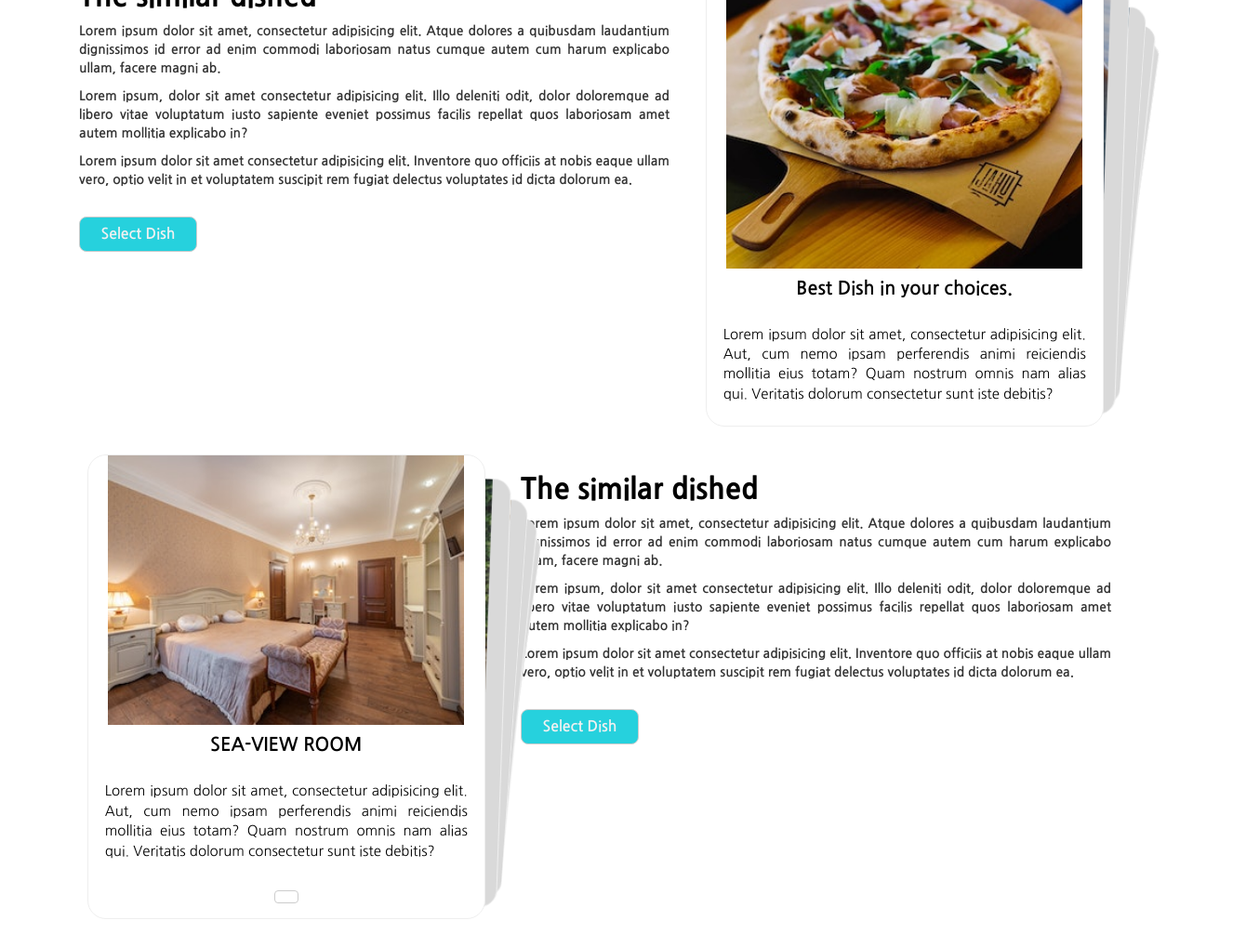
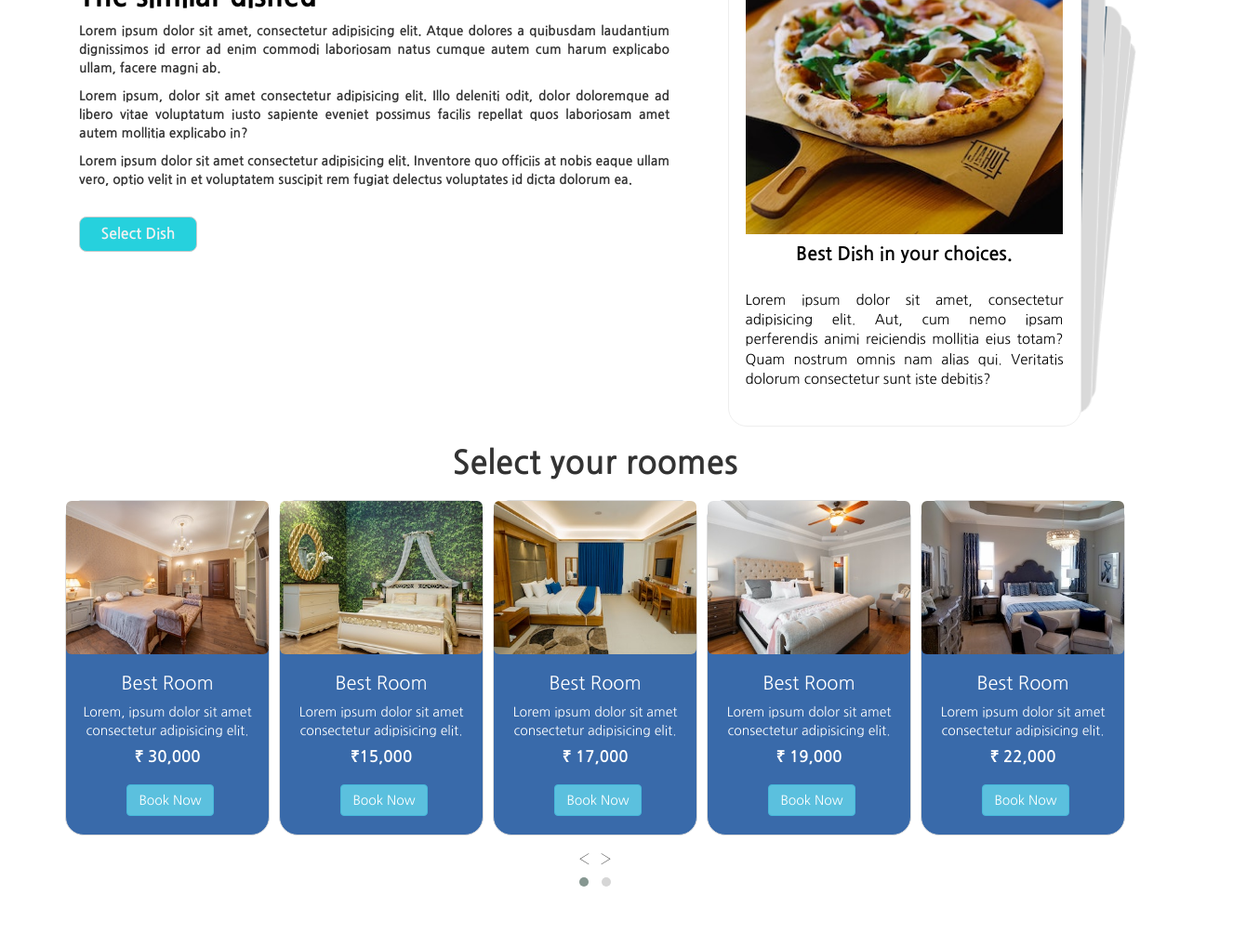
Before and after one commit to dongarepranali/hotel, a plain HTML site: page imdex.html in a window 1280 px wide. Shown: the part 333-1352 px from the top of the page at 93% size, 1340 px wide, since content can reach past the window. After the commit the page ends 1297 px from the top, so only its background shows below. Drawn offline with nearby package versions, Linux system fonts and the light colour scheme; a web font is replaced by a local one.

Commit message:
website complete

```diff
--- a/css/style.css
+++ b/css/style.css
@@ -71,6 +71,9 @@
    color:#fff;
    font-size:45px;
    font-weight:600;
+   position: relative;
+   left:70%;
+   top:10px;
 }
 /* swiper section  */
 .food-secation{
@@ -102,7 +105,7 @@
     padding:0;
 }
 .food-secation .select-dish .swiper{
-    width:90%;
+    width:80%;
     height:500px;
 }
 .food-secation .select-dish .swiper-slide{
@@ -119,7 +122,6 @@
 }
 .food-secation .select-dish .dish1 img{
     width:90%;
-
 }
 .food-secation .select-dish .dish1 img:hover{
     border-radius: 20px;
@@ -139,8 +141,43 @@
     color: #000;
     font-weight: 500;
 }
-.food-secation .select-dish.textarea p{
-    padding-left:30px;
+/* owl carousel */
+.room-option h1{
+    text-align: center;
+    margin-bottom: 20px;
+    font-weight: 600;
+    font-size: 35px;
+}
+.owl-carousel .item{
+    margin:0;
+    padding:0;
+}
+.owl-carousel .item {
+    width:100%;
+    background-color:#396aaa;
+    border:1px solid #dbdbdb;
+    border-radius:20px;
+    align-items:center !important;
+    color:#fff;
+}
+.owl-carousel .item h3{
+    text-align:center;
+    font-size:20px;
+    font-weight:500;
+}
+.owl-carousel .item h4{
+    text-align:center;
+    font-size:17px;
+    font-weight:600;
+}
+.owl-carousel .item p{
+    text-align:center;
+}
+.owl-carousel .item  button{
+   position: relative;
+   left:30%;
+   margin-top:10px;
+   margin-bottom:20px;
 }
 @media only screen and (max-width:600px){
     .big-wrapper .navigation-line{
@@ -156,13 +193,10 @@
         height:auto;
         margin: 0 auto;
     }
-    .main .text h1{
-        text-align:center;
-        font-size:25px;
-        font-weight:600;
-        padding-left:30px;
-        position: relative;
-        top:none;
+    .main .text{
+        position: absolute;
+        width: 100% !important;
+        margin:0 auto;
     }
     /* second section */
     .food-secation .food-info{
--- a/imdex.html
+++ b/imdex.html
@@ -9,8 +9,8 @@
     <link rel="stylesheet" href="css/style.css">
     <!-- card slider link -->
     <link rel="stylesheet" href="https://unpkg.com/swiper/swiper-bundle.min.css"/>
-
-
+    <link rel="stylesheet" href="https://cdnjs.cloudflare.com/ajax/libs/OwlCarousel2/2.3.4/assets/owl.carousel.min.css" integrity="sha512-tS3S5qG0BlhnQROyJXvNjeEM4UpMXHrQfTGmbQ1gKmelCxlSEBUaxhRBj/EFTzpbP4RVSrpEikbmdJobCvhE3g==" crossorigin="anonymous" referrerpolicy="no-referrer" />
+    <link rel="stylesheet" href="https://cdnjs.cloudflare.com/ajax/libs/OwlCarousel2/2.3.4/assets/owl.theme.default.min.css" integrity="sha512-sMXtMNL1zRzolHYKEujM2AqCLUR9F2C4/05cdbxjjLSRvMQIciEPCQZo++nk7go3BtSuK9kfa/s+a4f4i5pLkw==" crossorigin="anonymous" referrerpolicy="no-referrer" />
     <title>Taj Hotel</title>
 </head>
 <body>
@@ -73,8 +73,10 @@
               <div class="swiper-wrapper">
                 <div class="swiper-slide dish1">
                    <img src="image/dish1.jpg" alt="">
+
                    <h4>Best Dish in your choices.</h4>
                    <p>Lorem ipsum dolor sit amet, consectetur adipisicing elit. Aut, cum nemo ipsam perferendis animi reiciendis mollitia eius totam? Quam nostrum omnis nam alias qui. Veritatis dolorum consectetur sunt iste debitis?</p>
+
                 </div>
                 <div class="swiper-slide dish1">
                   <img src="image/dish2.jpg" alt="">
@@ -120,70 +122,61 @@
              </div>
           </div>
       </div>
-    <!-- swiper js link -->
-    <!-- hotel roomes  -->
-    <div class="container food-secation" id="room">
-      <div class="col-lg-5 select-dish">
-         <div class="swiper mySwiper">
-          <div class="swiper-wrapper textarea">
-            <div class="swiper-slide dish1">
-               <img src="image/room1.jpg" alt="">
-               <h4>SEA-VIEW ROOM</h4>
-               <p>Lorem ipsum dolor sit amet, consectetur adipisicing elit. Aut, cum nemo ipsam perferendis animi reiciendis mollitia eius totam? Quam nostrum omnis nam alias qui. Veritatis dolorum consectetur sunt iste debitis?</p>
-               <button class="btn btn-default"></button>
+      <!-- owl carousel -->
+      <div class="container room-option">
+          <h1>Select your roomes</h1>
+      <div class="owl-carousel owl-theme">
+        <div class="item">
+          <img src="image/room1.jpg" alt="" class="img-rounded">
+          <h3>Best Room</h3>
+          <p>Lorem, ipsum dolor sit amet consectetur adipisicing elit.</p>
+          <h4>₹ 30,000</h4>
+          <button class="btn btn-info">Book Now</button>
         </div>
-            <div class="swiper-slide dish1">
-              <img src="image/room2.jpg" alt="">
-              <h4></h4>
-              <p>Lorem ipsum dolor sit amet, consectetur adipisicing elit. Aut, cum nemo ipsam perferendis animi reiciendis mollitia eius totam? Quam nostrum omnis nam alias qui. Veritatis dolorum consectetur sunt iste debitis?</p>
+        <div class="item">
+          <img src="image/room2.jpg" alt="" class="img-rounded">
+          <h3>Best Room</h3>
+          <p>Lorem ipsum dolor sit amet consectetur adipisicing elit.</p>
+          <h4>₹15,000</h4>
+          <button class="btn btn-info">Book Now</button>
         </div>
-            <div class="swiper-slide dish1">
-              <img src="image/room3.jpg" alt="">
-              <h4></h4>
-              <p>Lorem ipsum dolor sit amet, consectetur adipisicing elit. Aut, cum nemo ipsam perferendis animi reiciendis mollitia eius totam? Quam nostrum omnis nam alias qui. Veritatis dolorum consectetur sunt iste debitis?</p>
+        <div class="item">
+          <img src="image/room3.jpg" alt="" class="img-rounded">
+          <h3>Best Room</h3>
+          <p>Lorem ipsum dolor sit amet consectetur adipisicing elit.</p>
+          <h4>₹ 17,000</h4>
+          <button class="btn btn-info">Book Now</button>
         </div>
-            <div class="swiper-slide dish1">
-              <img src="image/room4.jpg" alt="">
-              <h4></h4>
-              <p>Lorem ipsum dolor sit amet, consectetur adipisicing elit. Aut, cum nemo ipsam perferendis animi reiciendis mollitia eius totam? Quam nostrum omnis nam alias qui. Veritatis dolorum consectetur sunt iste debitis?</p>
+        <div class="item">
+          <img src="image/room4.jpg" alt="" class="img-rounded">
+          <h3>Best Room</h3>
+          <p>Lorem ipsum dolor sit amet consectetur adipisicing elit.</p>
+          <h4>₹ 19,000</h4>
+          <button class="btn btn-info">Book Now</button>
         </div>
-            <div class="swiper-slide dish1">
-              <img src="image/room5.jpg" alt="">
-              <h4></h4>
-              <p>Lorem ipsum dolor sit amet, consectetur adipisicing elit. Aut, cum nemo ipsam perferendis animi reiciendis mollitia eius totam? Quam nostrum omnis nam alias qui. Veritatis dolorum consectetur sunt iste debitis?</p>
+        <div class="item">
+          <img src="image/room5.jpg" alt="" class="img-rounded">
+          <h3>Best Room</h3>
+          <p>Lorem ipsum dolor sit amet consectetur adipisicing elit.</p>
+          <h4>₹ 22,000</h4>
+          <button class="btn btn-info">Book Now</button>
         </div>
-            <div class="swiper-slide dish1">
-              <img src="image/room6.jpg" alt="">
-              <h4></h4>
-              <p>Lorem ipsum dolor sit amet, consectetur adipisicing elit. Aut, cum nemo ipsam perferendis animi reiciendis mollitia eius totam? Quam nostrum omnis nam alias qui. Veritatis dolorum consectetur sunt iste debitis?</p>
+        <div class="item">
+          <img src="image/room6.jpg" alt="" class="img-rounded">
+          <h3>Best Room</h3>
+          <p>Lorem ipsum dolor sit amet consectetur adipisicing elit.</p>
+          <h4>₹25,000</h4>
+          <button class="btn btn-info">Book Now</button>
         </div>
-            <div class="swiper-slide dish1">
-              <img src="image/room7.jpg" alt="">
-              <h4></h4>
-              <p>Lorem ipsum dolor sit amet, consectetur adipisicing elit. Aut, cum nemo ipsam perferendis animi reiciendis mollitia eius totam? Quam nostrum omnis nam alias qui. Veritatis dolorum consectetur sunt iste debitis?</p>
-            </div>
-            <div class="swiper-slide dish1">
-              <img src="image/room8.jpg" alt="">
-              <h4></h4>
-              <p>Lorem ipsum dolor sit amet, consectetur adipisicing elit. Aut, cum nemo ipsam perferendis animi reiciendis mollitia eius totam? Quam nostrum omnis nam alias qui. Veritatis dolorum consectetur sunt iste debitis?</p>
-            </div>
-            <div class="swiper-slide dish1">
-              <img src="image/room9.jpg" alt="">
-              <h4></h4>
-              <p>Lorem ipsum dolor sit amet, consectetur adipisicing elit. Aut, cum nemo ipsam perferendis animi reiciendis mollitia eius totam? Quam nostrum omnis nam alias qui. Veritatis dolorum consectetur sunt iste debitis?</p>
+
     </div>
   </div>
-         </div>
-      </div>
-      <div class="col-lg-7 food-info">
-        <h3>The similar dished</h3>
-        <p>Lorem ipsum dolor sit amet, consectetur adipisicing elit. Atque dolores a quibusdam laudantium dignissimos id error ad enim commodi laboriosam natus cumque autem cum harum explicabo ullam, facere magni ab.</p>
-        <p>Lorem ipsum, dolor sit amet consectetur adipisicing elit. Illo deleniti odit, dolor doloremque ad libero vitae voluptatum iusto sapiente eveniet possimus facilis repellat quos laboriosam amet autem mollitia explicabo in?</p>
-        <p>Lorem ipsum dolor sit amet consectetur adipisicing elit. Inventore quo officiis at nobis eaque ullam vero, optio velit in et voluptatem suscipit rem fugiat delectus voluptates id dicta dolorum ea.</p>
-        <button class="btn btn-default select-button">Select Dish</button>
-      </div>
-  </div>
+      <!-- owl carousel  link -->
+      <script src="https://cdnjs.cloudflare.com/ajax/libs/jquery/3.7.0/jquery.min.js" integrity="sha512-3gJwYpMe3QewGELv8k/BX9vcqhryRdzRMxVfq6ngyWXwo03GFEzjsUm8Q7RZcHPHksttq7/GFoxjCVUjkjvPdw==" crossorigin="anonymous" referrerpolicy="no-referrer"></script>
+    <!-- swiper js link -->
       <script src="https://unpkg.com/swiper/swiper-bundle.min.js"></script>
+      <!-- carousale link -->
+      <script src="https://cdnjs.cloudflare.com/ajax/libs/OwlCarousel2/2.3.4/owl.carousel.min.js" integrity="sha512-bPs7Ae6pVvhOSiIcyUClR7/q2OAsRiovw4vAkX+zJbw3ShAeeqezq50RIIcIURq7Oa20rW2n2q+fyXBNcU9lrw==" crossorigin="anonymous" referrerpolicy="no-referrer"></script>
       <script src="js/hotel.js"></script>
       <script src="https://ajax.googleapis.com/ajax/libs/jquery/3.6.4/jquery.min.js"></script>
       <script src="https://maxcdn.bootstrapcdn.com/bootstrap/3.4.1/js/bootstrap.min.js"></script>
--- a/js/hotel.js
+++ b/js/hotel.js
@@ -2,3 +2,19 @@
     effect: "cards",
     grabCursor: true,
   });
+  $('.owl-carousel').owlCarousel({
+    loop:true,
+    margin:10,
+    nav:true,
+    responsive:{
+        0:{
+            items:1
+        },
+        600:{
+            items:3
+        },
+        1000:{
+            items:5
+        }
+    }
+})
```
Lines whose indentation alone changed are shown as unchanged.
